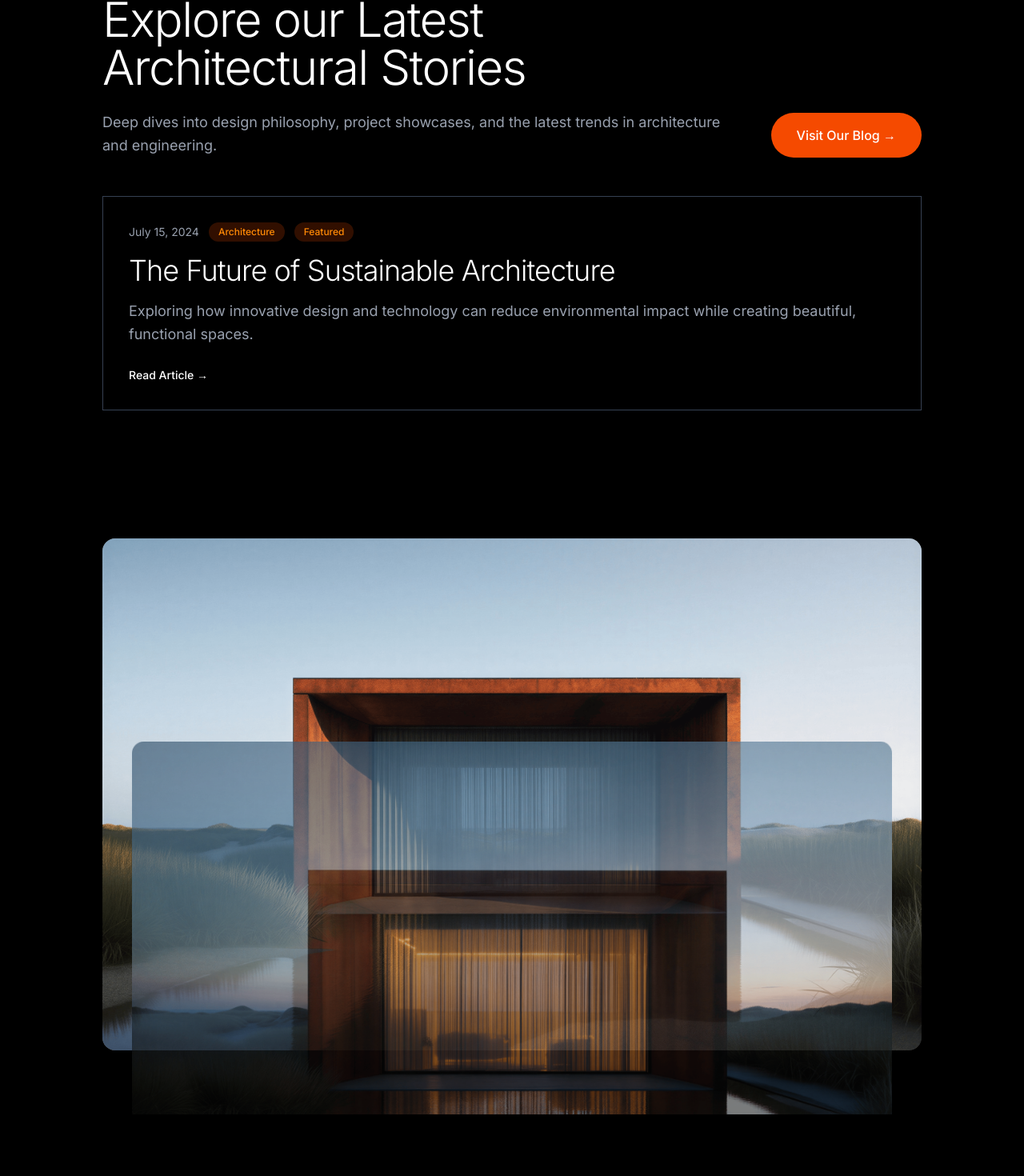
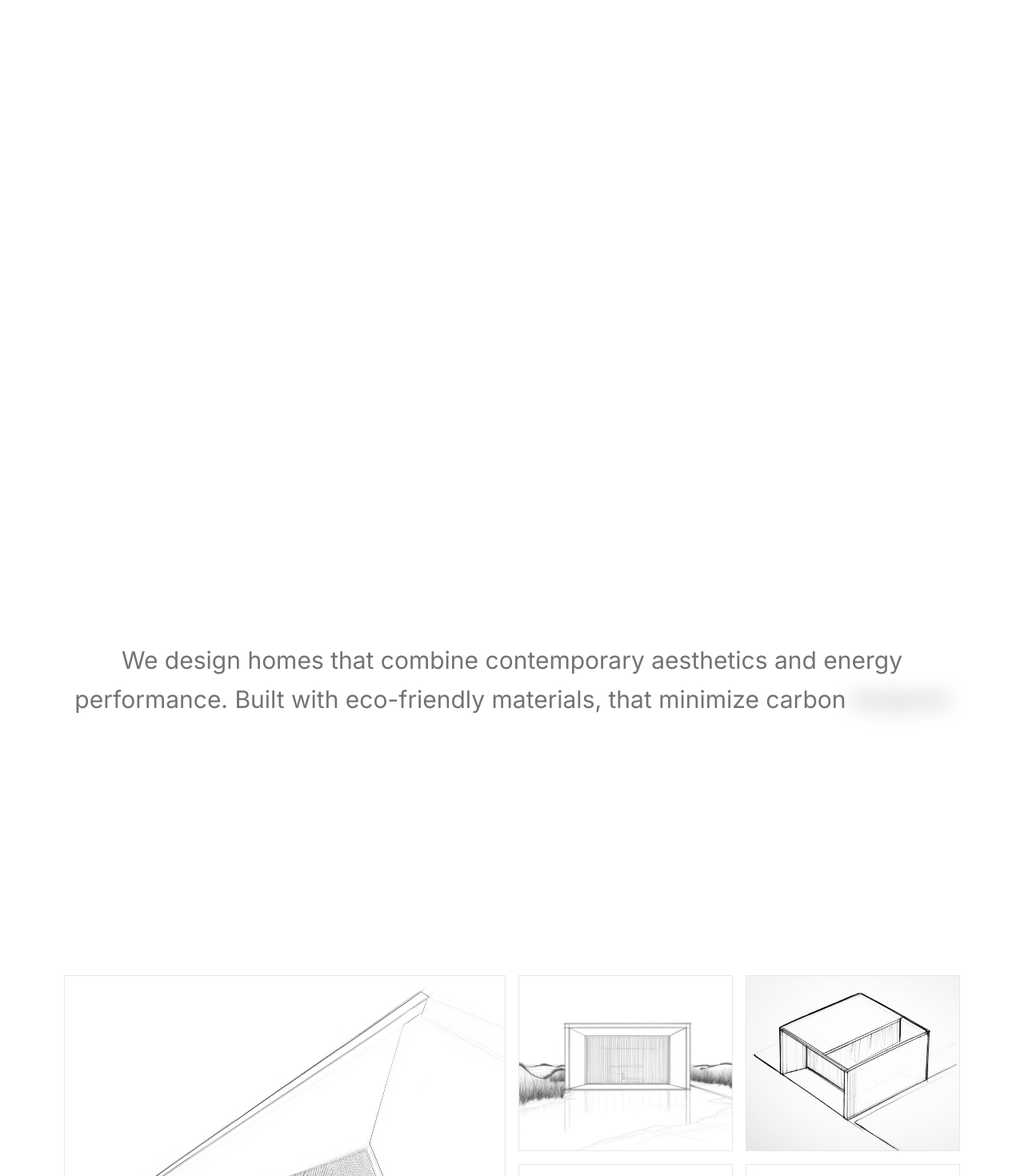
Before and after one commit to dree-max/zoe-design-forge-o8, a Next.js app: page / in a window 1280 px wide. Shown: the part 3295-4765 px from the top of the page at 80% size. Built offline with nearby package versions, Linux system fonts and the light colour scheme.

Commit message:
feat: add PhilosophySection and FeaturedProductsSection, remove TechnologySection and BlogPreviewSection

```diff
--- a/app/page.tsx
+++ b/app/page.tsx
@@ -1,11 +1,12 @@
 import { Header } from "@/components/header";
 import { HeroSection } from "@/components/sections/hero-section";
-import { TechnologySection } from "@/components/sections/technology-section";
-import { BlogPreviewSection } from "@/components/sections/blog-preview-section";
+import { PhilosophySection } from "@/components/sections/philosophy-section";
+import { FeaturedProductsSection } from "@/components/sections/featured-products-section";
 import { GallerySection } from "@/components/sections/gallery-section";
 import { CollectionSection } from "@/components/sections/collection-section";
 import { EditorialSection } from "@/components/sections/editorial-section";
 import { TestimonialsSection } from "@/components/sections/testimonials-section";
+import { TechnologySection } from "@/components/sections/technology-section";
 import { FooterSection } from "@/components/sections/footer-section";
 
 export default function Home() {
@@ -13,12 +14,13 @@ export default function Home() {
     <main className="min-h-screen bg-background">
       <Header />
       <HeroSection />
-      <TechnologySection />
-      <BlogPreviewSection />
+      <PhilosophySection />
+      <FeaturedProductsSection />
       <GallerySection />
       <CollectionSection />
       <EditorialSection />
       <TestimonialsSection />
+      <TechnologySection />
       <FooterSection />
     </main>
   );
```
